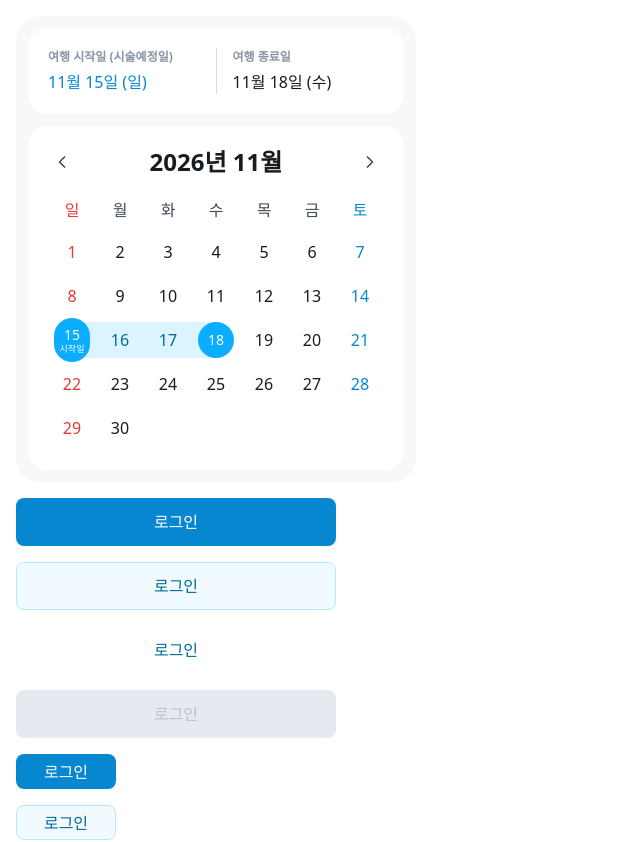
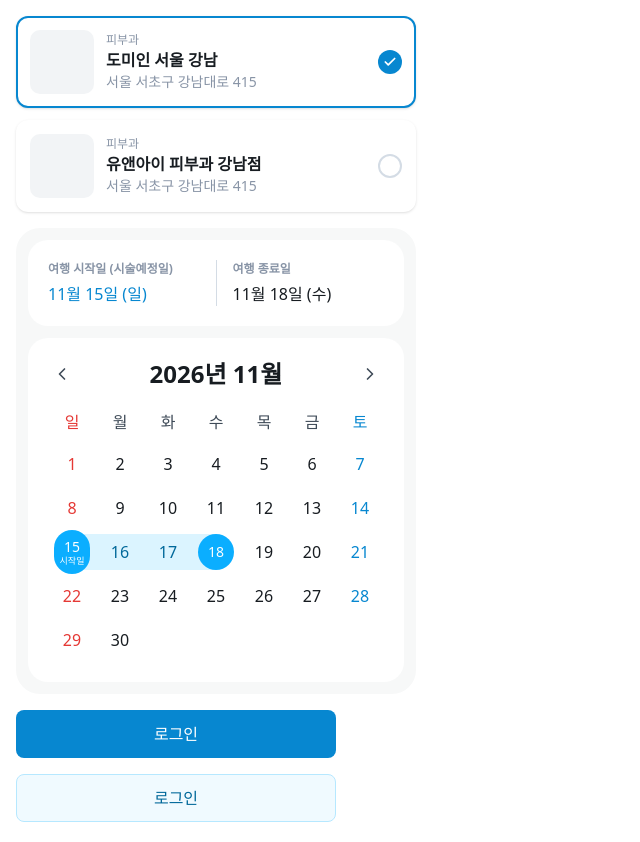
Before and after one commit to one-two-poof/afterglow-fe, a Next.js app in the folder apps/web/: page /uicomponents in a window 1280 px wide. Shown: the top 842 px of the page, without its empty margins (0-640 px from the left). Built offline with nearby package versions, Linux system fonts and the light colour scheme; no server answers.

Commit message:
feat: 관광지 출발점 폼 및 카드 구현

```diff
--- a/apps/web/src/app/(design)/uicomponents/page.tsx
+++ b/apps/web/src/app/(design)/uicomponents/page.tsx
@@ -7,7 +7,12 @@
   Modal,
   TagList,
 } from "@afterglow/ui";
-import { Calendar, TripSummaryCard, type DateRange } from "@/components";
+import {
+  Calendar,
+  PlaceCard,
+  TripSummaryCard,
+  type DateRange,
+} from "@/components";
 import { Eye, EyeOff, Search, X } from "lucide-react";
 import Link from "next/link";
 import { useState } from "react";
@@ -21,9 +26,27 @@
     start: new Date(2026, 10, 15),
     end: new Date(2026, 10, 18),
   });
+  const [selectedPlace, setSelectedPlace] = useState("dormy");
 
   return (
     <div className="flex flex-col gap-4 p-4">
+      <div className="flex w-[400px] max-w-full flex-col gap-3">
+        <PlaceCard
+          category="피부과"
+          name="도미인 서울 강남"
+          address="서울 서초구 강남대로 415"
+          selected={selectedPlace === "dormy"}
+          onSelect={() => setSelectedPlace("dormy")}
+        />
+        <PlaceCard
+          category="피부과"
+          name="유앤아이 피부과 강남점"
+          address="서울 서초구 강남대로 415"
+          selected={selectedPlace === "uandi"}
+          onSelect={() => setSelectedPlace("uandi")}
+        />
+      </div>
+
       <div className="flex w-[400px] max-w-full flex-col gap-3 rounded-[24px] bg-bg p-3">
         <TripSummaryCard range={tripRange} />
         <Calendar
--- /dev/null
+++ b/apps/web/src/components/PlaceCard/PlaceCard.tsx
@@ -0,0 +1,72 @@
+"use client";
+
+import { cn } from "@afterglow/utils";
+import { Check } from "lucide-react";
+
+export interface PlaceCardProps {
+  name: string;
+  address: string;
+  /** 카테고리 태그 (예: "피부과") */
+  category?: string;
+  imageUrl?: string;
+  selected?: boolean;
+  onSelect?: () => void;
+  className?: string;
+}
+
+/**
+ * 선택 가능한 장소(숙소/병원 등) 카드.
+ * 선택 시 파란 테두리 + 체크 인디케이터로 상태를 표시한다.
+ */
+export const PlaceCard = ({
+  name,
+  address,
+  category,
+  imageUrl,
+  selected = false,
+  onSelect,
+  className,
+}: PlaceCardProps) => (
+  <button
+    type="button"
+    onClick={onSelect}
+    aria-pressed={selected}
+    className={cn(
+      "flex w-full items-center gap-3 rounded-[12px] border-2 bg-surface p-3 text-left shadow-sm transition-colors focus-visible:ring-2 focus-visible:ring-border-focus focus-visible:outline-none",
+      selected ? "border-primary" : "border-transparent hover:border-border",
+      className,
+    )}
+  >
+    {imageUrl ? (
+      // TODO: 이미지 호스트 확정되면 next/image로 교체 (remotePatterns 설정 필요)
+      // eslint-disable-next-line @next/next/no-img-element
+      <img
+        src={imageUrl}
+        alt=""
+        loading="lazy"
+        className="size-16 shrink-0 rounded-[10px] object-cover"
+      />
+    ) : (
+      <div
+        aria-hidden="true"
+        className="size-16 shrink-0 rounded-[10px] bg-surface-muted"
+      />
+    )}
+
+    <div className="min-w-0 flex-1">
+      {category && <p className="text-caption text-text-muted">{category}</p>}
+      <p className="truncate text-label-lg text-text">{name}</p>
+      <p className="truncate text-body-sm text-text-muted">{address}</p>
+    </div>
+
+    <span
+      aria-hidden="true"
+      className={cn(
+        "flex size-6 shrink-0 items-center justify-center rounded-full",
+        selected ? "bg-primary text-neutral-0" : "border-2 border-neutral-300",
+      )}
+    >
+      {selected && <Check size={14} strokeWidth={3} />}
+    </span>
+  </button>
+);
--- /dev/null
+++ b/apps/web/src/components/PlaceCard/index.ts
@@ -0,0 +1 @@
+export { PlaceCard, type PlaceCardProps } from "./PlaceCard";
--- /dev/null
+++ b/apps/web/src/components/TripPlanPanel/PlaceStep.tsx
@@ -0,0 +1,93 @@
+import { Input } from "@afterglow/ui";
+import { Lightbulb, Search, X } from "lucide-react";
+import { useMemo, useState } from "react";
+
+import { PlaceCard } from "@/components/PlaceCard";
+
+export interface Place {
+  id: string;
+  name: string;
+  address: string;
+  category?: string;
+  imageUrl?: string;
+}
+
+export interface PlaceStepProps {
+  places: Place[];
+  selectedId: string | null;
+  onSelect: (id: string) => void;
+}
+
+/** 2단계: 숙소(또는 병원 등) 선택 */
+export const PlaceStep = ({ places, selectedId, onSelect }: PlaceStepProps) => {
+  const [query, setQuery] = useState("");
+
+  // TODO: 실검색 API 연동 시 서버 필터링으로 교체 (현재는 클라이언트 필터)
+  const filtered = useMemo(() => {
+    const q = query.trim().toLowerCase();
+    if (!q) {
+      return places;
+    }
+    return places.filter(
+      (place) =>
+        place.name.toLowerCase().includes(q) ||
+        place.address.toLowerCase().includes(q),
+    );
+  }, [places, query]);
+
+  return (
+    <div className="flex flex-col gap-3 pt-2">
+      <div className="flex items-start gap-2 rounded-[12px] bg-surface-accent px-4 py-3">
+        <Lightbulb
+          size={18}
+          className="mt-0.5 shrink-0 text-primary"
+          aria-hidden="true"
+        />
+        <p className="text-body-sm text-text-secondary">
+          시술 장소와 가까운 숙소를 선택하면 이동 동선을 고려한 코스를
+          추천해드립니다.
+        </p>
+      </div>
+
+      <Input
+        type="search"
+        size="md"
+        placeholder="숙소 이름 · 주소로 검색"
+        aria-label="숙소 검색"
+        value={query}
+        onChange={(e) => setQuery(e.target.value)}
+        leftIcon={<Search size={18} />}
+        rightIcon={
+          query ? (
+            <button
+              type="button"
+              aria-label="검색어 지우기"
+              onClick={() => setQuery("")}
+              className="flex items-center text-text-muted hover:text-text focus-visible:outline-none"
+            >
+              <X size={18} />
+            </button>
+          ) : undefined
+        }
+      />
+
+      {filtered.length > 0 ? (
+        filtered.map((place) => (
+          <PlaceCard
+            key={place.id}
+            category={place.category}
+            name={place.name}
+            address={place.address}
+            imageUrl={place.imageUrl}
+            selected={selectedId === place.id}
+            onSelect={() => onSelect(place.id)}
+          />
+        ))
+      ) : (
+        <p className="py-8 text-center text-body-sm text-text-muted">
+          검색 결과가 없습니다.
+        </p>
+      )}
+    </div>
+  );
+};
--- a/apps/web/src/components/TripPlanPanel/TripPlanPanel.tsx
+++ b/apps/web/src/components/TripPlanPanel/TripPlanPanel.tsx
@@ -16,7 +16,32 @@
 
 import { type DateRange } from "@/components/Calendar";
 
+import { PlaceStep, type Place } from "./PlaceStep";
 import { ScheduleStep } from "./ScheduleStep";
+
+const MS_PER_DAY = 86400000;
+
+/** 선택한 여행 기간의 일수(시작·종료일 포함). 미선택 시 0 */
+const getDayCount = ({ start, end }: DateRange) =>
+  start && end
+    ? Math.round((end.getTime() - start.getTime()) / MS_PER_DAY) + 1
+    : 0;
+
+// TODO: 실제 추천 숙소 API 연동 시 교체
+const MOCK_PLACES: Place[] = [
+  {
+    id: "dormy",
+    category: "숙소",
+    name: "도미인 서울 강남",
+    address: "서울 서초구 강남대로 415",
+  },
+  {
+    id: "uandi",
+    category: "숙소",
+    name: "유앤아이 호텔 강남점",
+    address: "서울 서초구 강남대로 421",
+  },
+];
 
 export interface TripPlanPanelProps {
   open: boolean;
@@ -40,6 +65,8 @@
   const mounted = useIsMounted();
   const [step, setStep] = useState(0);
   const [range, setRange] = useState<DateRange>({ start: null, end: null });
+  // 여행 일자별 선택 숙소 (인덱스 = n번째 날)
+  const [placeIds, setPlaceIds] = useState<(string | null)[]>([]);
   const panelRef = useRef<HTMLDivElement>(null);
   const backRef = useRef<HTMLButtonElement>(null);
   const titleId = useId();
@@ -47,6 +74,7 @@
   // 닫을 때 첫 단계로 초기화한 뒤 부모에 알림
   const handleClose = useCallback(() => {
     setStep(0);
+    setPlaceIds([]);
     onClose();
   }, [onClose]);
 
@@ -77,22 +105,33 @@
     return null;
   }
 
-  // TODO: 이후 단계 확정 시 steps 확장 + 마지막 단계에서 폼 제출(API) 연결
+  // 여행 일수만큼 숙소 선택 단계를 동적으로 생성
+  const dayCount = getDayCount(range);
+  const selectPlace = (dayIndex: number, id: string) =>
+    setPlaceIds((prev) => {
+      const next = [...prev];
+      next[dayIndex] = id;
+      return next;
+    });
+
+  // TODO: 마지막 단계에서 폼 제출(API) 연결
   const steps = [
     {
       title: "여행 일정 선택",
       canNext: Boolean(range.start && range.end),
       content: <ScheduleStep value={range} onChange={setRange} />,
     },
-    {
-      title: "다음 단계",
-      canNext: true,
+    ...Array.from({ length: dayCount }, (_, i) => ({
+      title: `숙소 선택 (${i + 1}/${dayCount})`,
+      canNext: Boolean(placeIds[i]),
       content: (
-        <p className="p-5 text-body-md text-text-muted">
-          다음 단계는 준비 중입니다.
-        </p>
+        <PlaceStep
+          places={MOCK_PLACES}
+          selectedId={placeIds[i] ?? null}
+          onSelect={(id) => selectPlace(i, id)}
+        />
       ),
-    },
+    })),
   ];
 
   const current = steps[step]!;
--- a/apps/web/src/components/index.ts
+++ b/apps/web/src/components/index.ts
@@ -2,4 +2,5 @@
 export { default as Footer } from "./Footer";
 export { default as LoginModal } from "./LoginModal";
 export { default as MapLibreMap } from "./MapLibreMap";
+export { PlaceCard, type PlaceCardProps } from "./PlaceCard";
 export { TripPlanPanel } from "./TripPlanPanel";
```
Also changed, not shown: 1 other file (tests, documents, lock files or other folders).
